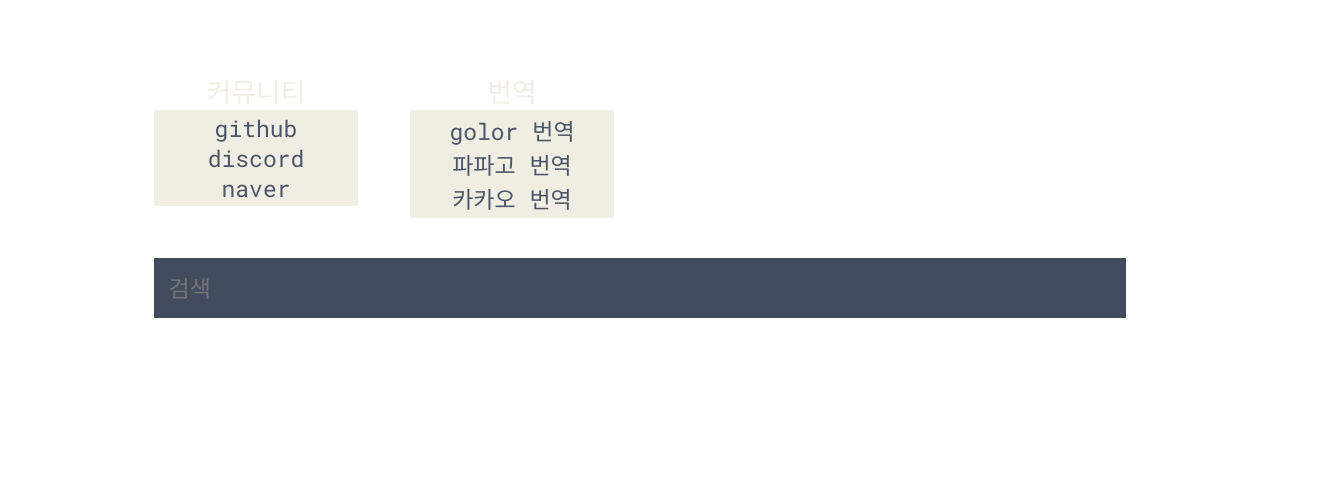
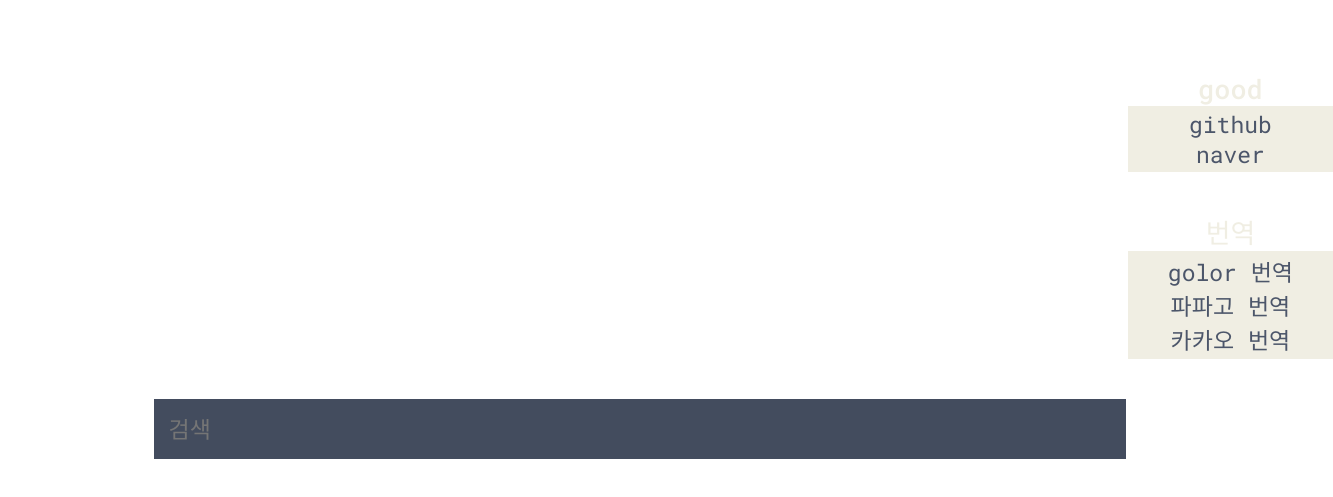
Before and after one commit to daniel081009/startpag, a plain HTML site: page index.html in a window 1280 px wide. Shown: the part 289-786 px from the top of the page, 1333 px wide, since content can reach past the window. Drawn offline with Linux system fonts and the light colour scheme.

Commit message:
Update index.html

```diff
--- a/index.html
+++ b/index.html
@@ -1,5 +1,6 @@
 <!DOCTYPE html>
 <html>
+
 <head>
     <title>Home</title>
     <meta charset="utf-8">
@@ -9,6 +10,7 @@
     <link rel="stylesheet" href="css/responsive.css">
     <meta name="viewport" content="width=device-width, initial-scale=1.0">
 </head>
+
 <body>
     <header>
         <time id="js-clock"></time>
@@ -16,16 +18,14 @@
     </header>
     <div class="wrapper">
         <section class="main">
-
-        <section class="커뮤니티">
-          <h3>커뮤니티</h3>
+            <section class="good" style="margin-left: 1000px;">
+                <h3>good</h3>
                 <ul>
                     <li><a href="https://www.github.com">github</a></li>
-            <li><a href="https://discord.com/channels/@me">discord</a></li>
                     <li><a href="http://naver.com">naver</a></li>
                 </ul>
             </section>
-        <section class="유틸">
+            <section class="b" style="margin-left: 1000px;">
                 <h3>번역</h3>
                 <ul>
                     <li><a href="https://translate.google.co.kr/?hl=ko">golor 번역</a></li>
@@ -34,7 +34,7 @@
                 </ul>
             </section>
             <section class="search">
-          <form action="https://www.google.com/" method="get">
+                <form action="https://www.google.com/search" method="get">
                     <input type="search" autocomplete="off" placeholder="검색" name="q" class="searchbox">
                 </form>
             </section>
@@ -101,10 +101,10 @@
                 months['10'] = "11월";
                 months['11'] = "12월";
 
-          var weekday   = weekdays[date.getDay()];
+                var weekday = weekdays[date.getDay()];
                 var fullMonth = months[month];
 
-          this._dateEl.innerHTML = fullMonth + ' ' + ordinal_suffix_of(day) + ' ' + weekday ;
+                this._dateEl.innerHTML = fullMonth + ' ' + ordinal_suffix_of(day) + ' ' + weekday;
             }
             _start() {
                 this._setTime();
@@ -114,4 +114,5 @@
         const clock = new Clock();
     </script>
 </body>
+
 </html>
```
Lines whose indentation alone changed are shown as unchanged.
